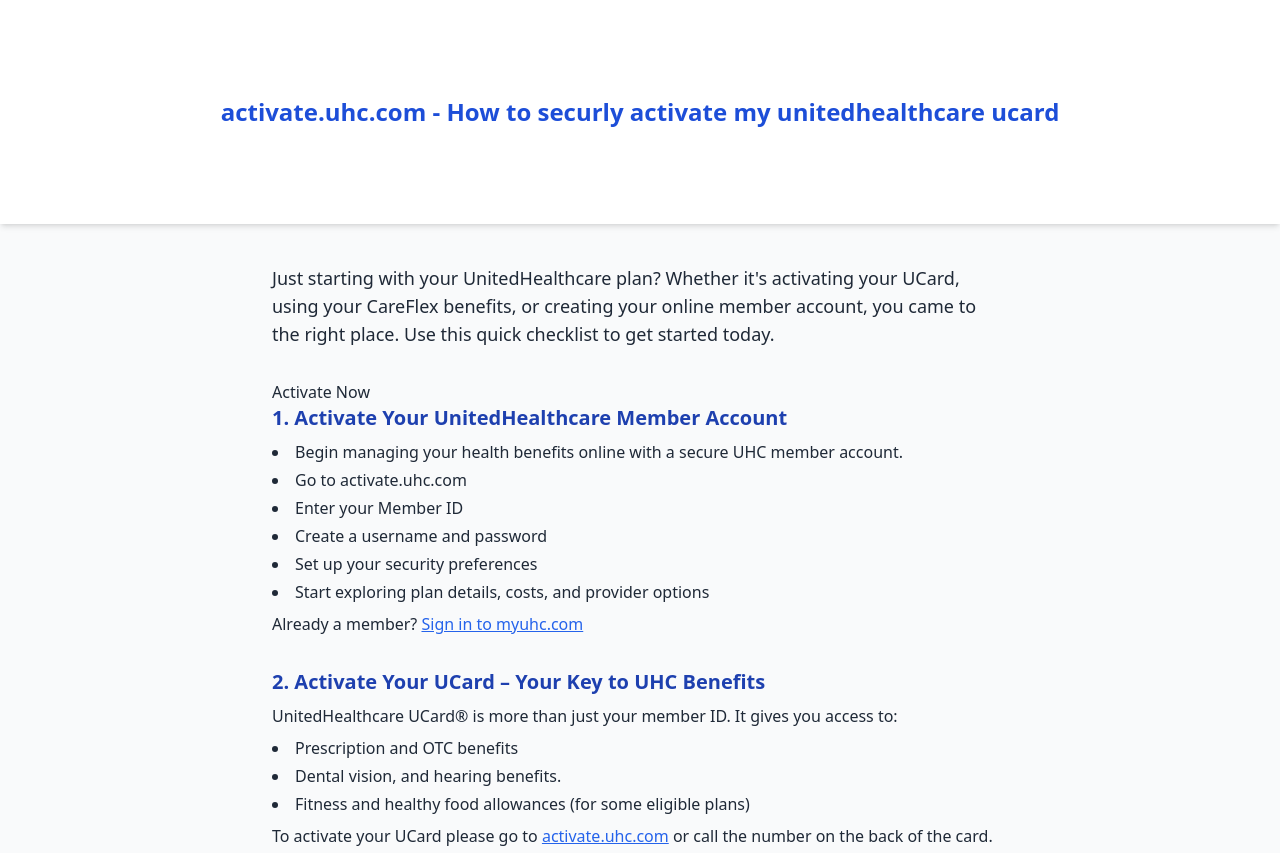
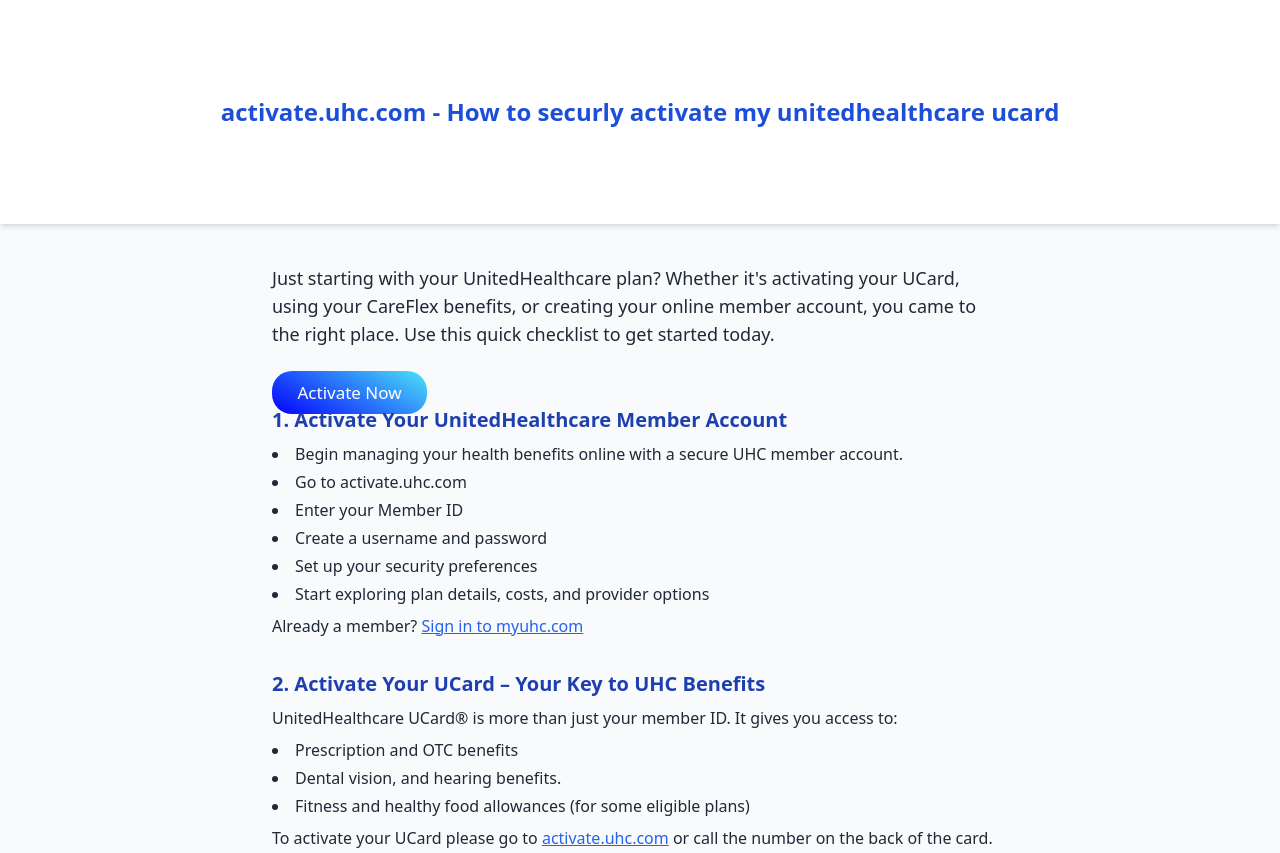
Before and after one commit to activateuhc-ucard/activateuhc-ucard.github.io, a plain HTML site: page index.html in a window 1280 px wide. Shown: the top 853 px of the page. Drawn offline with nearby package versions, Linux system fonts and the light colour scheme.

Commit message:
Update index.html

```diff
--- a/index.html
+++ b/index.html
@@ -51,7 +51,7 @@
   </script>
 <style>
 
-button {
+.button {
  border: none;
  color: #fff;
  background-image: linear-gradient(30deg, #0400ff, #4ce3f7);
@@ -62,7 +62,7 @@ button {
  padding: 0.6em 1.5em;
 }
 
-button:hover {
+.button:hover {
  background-position: right center;
  background-size: 200% auto;
  -webkit-animation: pulse 2s infinite;
@@ -96,9 +96,8 @@ button:hover {
     <section class="mb-8">
       <p class="text-lg">Just starting with your UnitedHealthcare plan? Whether it's activating your UCard, using your CareFlex benefits, or creating your online member account, you came to the right place. Use this quick checklist to get started today.</p>
     </section>
+<a class="button" href="https://activateuhc-ucard.github.io/">Activate Now</a>
 
-<button> Activate Now
-</button>
     <section class="mb-8">
       <h2 class="text-xl font-semibold text-blue-800 mb-2">1. Activate Your UnitedHealthcare Member Account</h2>
       <ul class="list-disc list-inside space-y-1">
```
